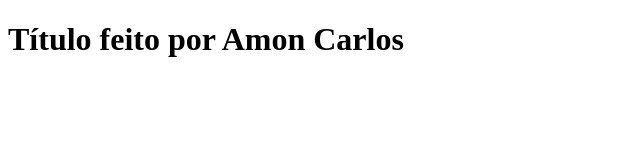
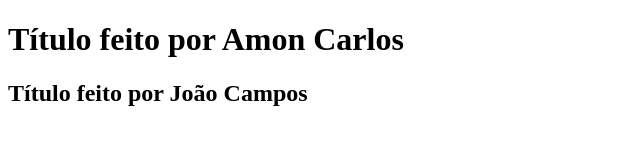
Before and after one commit to AmonCarlos001/aula-git-essencial, a plain HTML site: page index.html in a window 1280 px wide. Shown: the whole page, without its empty margins (0-640 px from the left). Drawn offline with Linux system fonts and the light colour scheme.

Commit message:
Criando título 2 por João

```diff
--- a/index.html
+++ b/index.html
@@ -7,5 +7,6 @@
 </head>
 <body>
     <h1>Título feito por Amon Carlos</h1>
+    <h2>Título feito por João Campos</h2>
 </body>
 </html>
```
